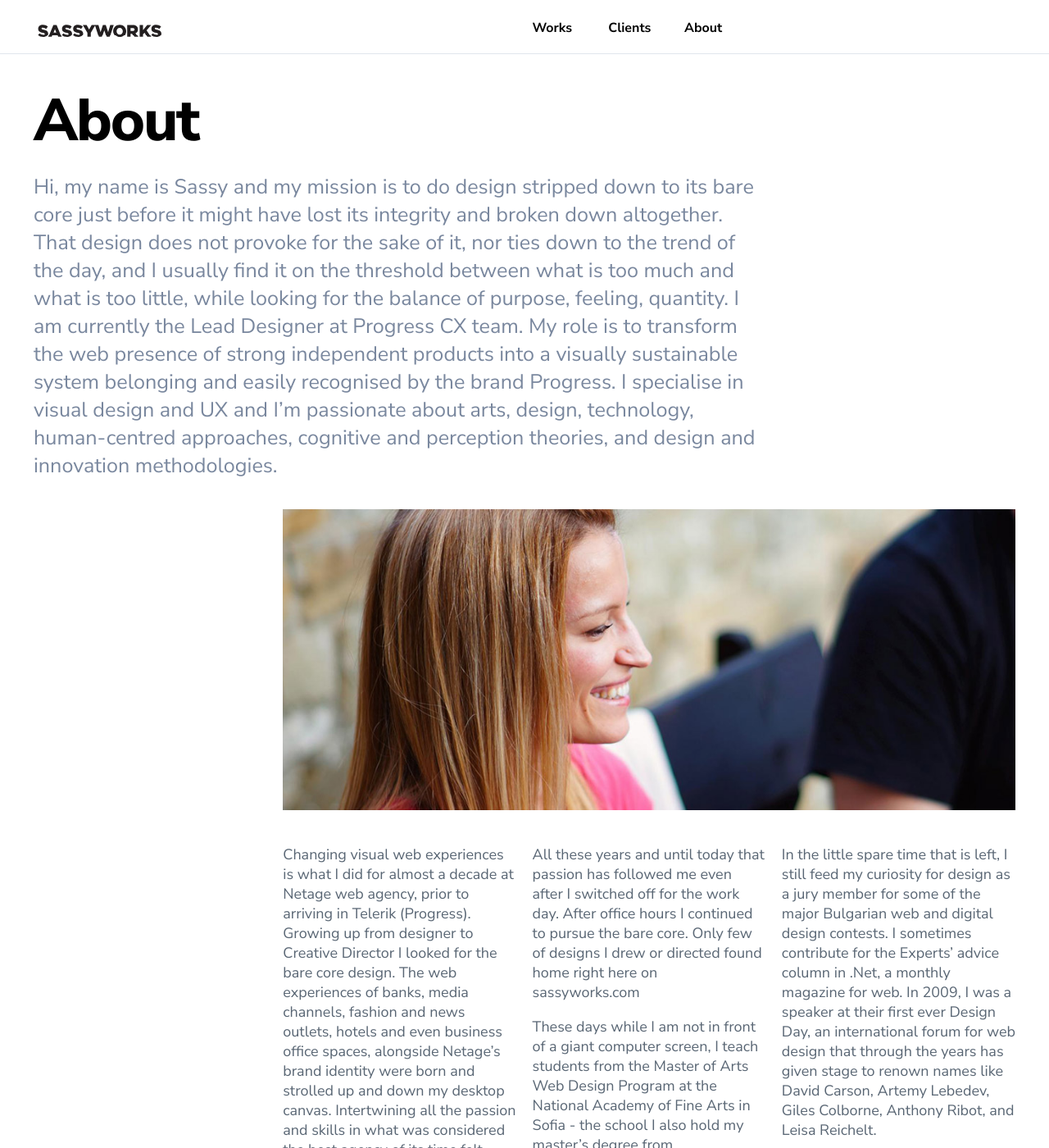
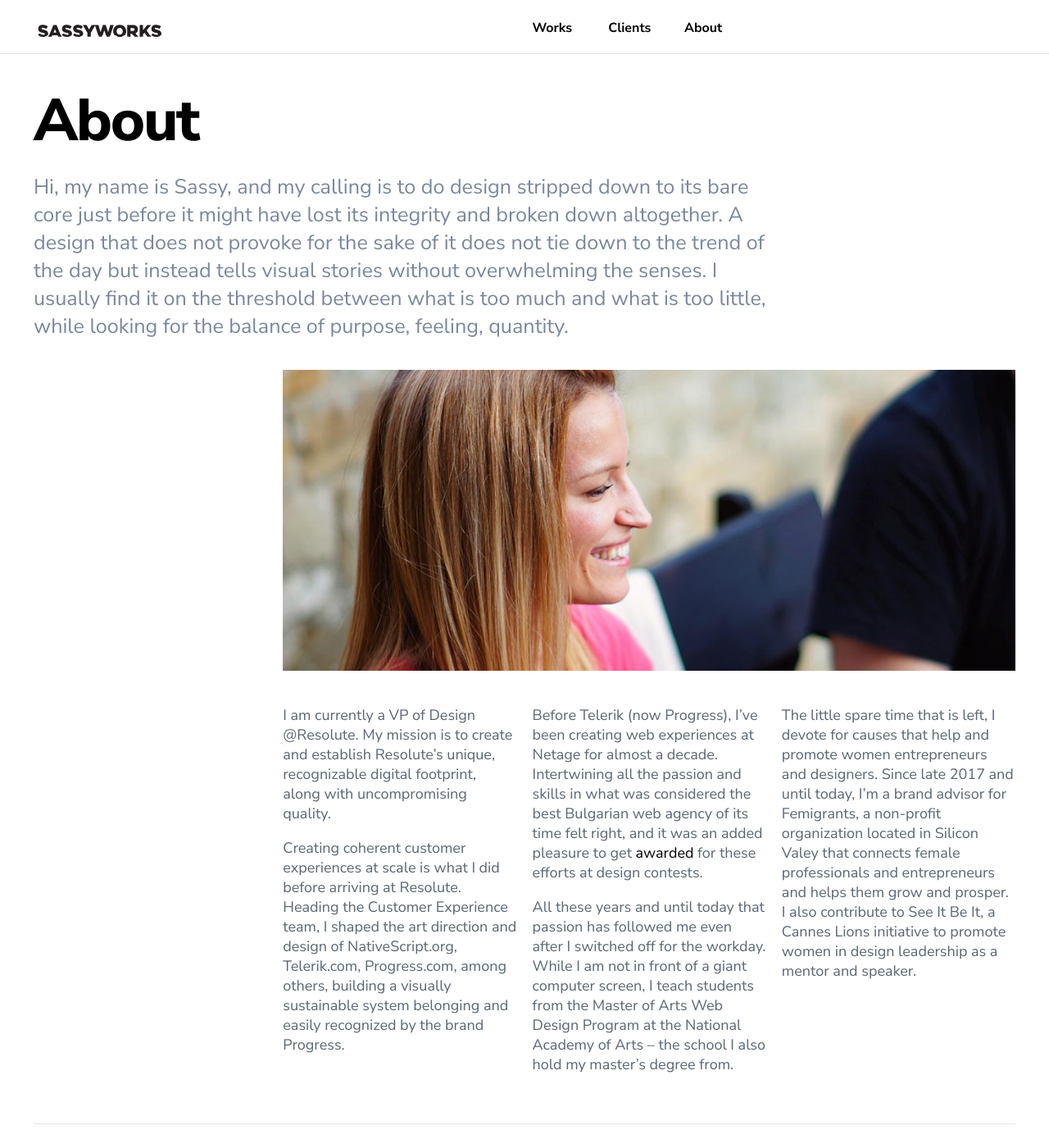
Before and after one commit to sassyworks/sassyworks.github.io, a Jekyll site: the page built from about/index.md, in a window 1280 px wide and 1400 px high. Shown: the whole window at 82% size. Built offline with Jekyll 4.4.1, drawn with Linux system fonts in a browser that asks for light colours; nearby versions of some CDN libraries; some of the changed text lies outside the part shown.

Commit message:
Starting at Resolute copy changes

```diff
--- a/_includes/footer.html
+++ b/_includes/footer.html
@@ -14,9 +14,7 @@
         </div>
         <div class="col one">
             <!--email-->
-            <a href='ma&#105;lto&#58;he&#108;lo&#64;sa&#115;sy&#119;ork&#37;73&#46;co&#109;'>hel&#108;o&#64;s&#97;ss&#121;works&#46;com</a><br />
-            54B Tsarigradsko Shose Blvd<br />
-            Sofia 1784, Bulgaria
+            <a href='ma&#105;lto&#58;he&#108;lo&#64;sa&#115;sy&#119;ork&#37;73&#46;co&#109;'>hel&#108;o&#64;s&#97;ss&#121;works&#46;com</a>
         </div>
         <div class="col one">
             &copy;1999-2019 Svetoslava Ilieva.<br />
--- a/about/index.md
+++ b/about/index.md
@@ -4,38 +4,23 @@ title: About
 
 # About
 
-*Hi, my name is Sassy and my mission is to do design stripped down to its bare core just before it might have lost its integrity and broken down altogether. That design does not provoke for the sake of it, nor ties down to the trend of the day, and I usually find it on the threshold between what is too much and what is too little, while looking for the balance of purpose, feeling, quantity. I am currently the Lead Designer at Progress CX team. My role is to transform the web presence of strong independent products into a visually sustainable system belonging and easily recognised by the brand Progress. I specialise in visual design and UX and I’m passionate about arts, design, technology, human-centred approaches, cognitive and perception theories, and design and innovation methodologies.*
+*Hi, my name is Sassy, and my calling is to do design stripped down to its bare core just before it might have lost its integrity and broken down altogether. A design that does not provoke for the sake of it does not tie down to the trend of the day but instead tells visual stories without overwhelming the senses. I usually find it on the threshold between what is too much and what is too little, while looking for the balance of purpose, feeling, quantity.*
 
 >   ![Svetoslava Ilieva](../styles/images/sassy-about-img.jpg)
 
 
 {: .one}
-> Changing visual web experiences is what I did for almost a decade at Netage web agency,
-prior to arriving in Telerik (Progress). Growing up from designer to Creative Director
-I looked for the bare core design. The web experiences of banks, media channels,
-fashion and news outlets, hotels and even business office spaces,
-alongside Netage's brand identity were born and strolled up and down my desktop canvas.
-Intertwining all the passion and skills in what was considered the best agency of its time
-felt right and it was an added pleasure to get [awarded](#Awards) for these efforts at design contests.
+> I am currently a VP of Design @Resolute. My mission is to create and establish Resolute’s unique, recognizable digital footprint, along with uncompromising quality.
+>
+> Creating coherent customer experiences at scale is what I did before arriving at Resolute. Heading the Customer Experience team, I shaped the art direction and design of NativeScript.org, Telerik.com, Progress.com, among others, building a visually sustainable system belonging and easily recognized by the brand Progress.
 
 {: .one}
-> All these years and until today that passion has followed me even after I switched off
-for the work day. After office hours I continued to pursue the bare core.
-Only few of designs I drew or directed found home right here on sassyworks.com
+> Before Telerik (now Progress), I've been creating web experiences at Netage for almost a decade. Intertwining all the passion and skills in what was considered the best Bulgarian web agency of its time felt right, and it was an added pleasure to get [awarded](#Awards) for these efforts at design contests.
 >
-> These days while I am not in front of a giant computer screen,
-I teach students from the Master of Arts Web Design Program
-at the National Academy of Fine Arts in Sofia - the school
-I also hold my master's degree from.
+> All these years and until today that passion has followed me even after I switched off for the workday. While I am not in front of a giant computer screen, I teach students from the Master of Arts Web Design Program at the National Academy of Arts – the school I also hold my master’s degree from.
 
 {: .one}
-> In the little spare time that is left, I still feed my curiosity for design as a jury member
-for some of the major Bulgarian web and digital design contests.
-I sometimes contribute for the Experts' advice column in .Net,
-a monthly magazine for web. In 2009, I was a speaker at their first ever Design Day,
-an international forum for web design that through the years has given stage
-to renown names like David Carson, Artemy Lebedev, Giles Colborne, Anthony Ribot,
-and Leisa Reichelt.
+> The little spare time that is left, I devote for causes that help and promote women entrepreneurs and designers. Since late 2017 and until today, I'm a brand advisor for Femigrants, a non-profit organization located in Silicon Valey that connects female professionals and entrepreneurs and helps them grow and prosper. I also contribute to See It Be It, a Cannes Lions initiative to promote women in design leadership as a mentor and speaker.
 
 {: .clear}
 .
```
